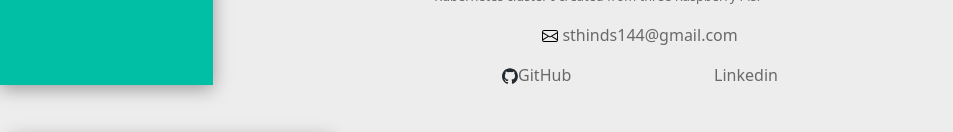
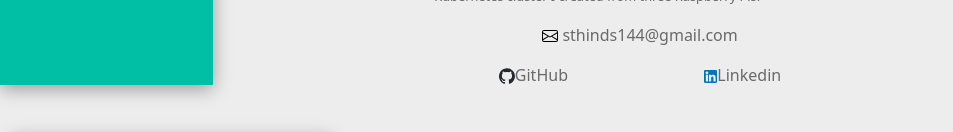
Before and after one commit to sth144/sthinds.io, a React (Create React App) app in the folder client/: page /article in a window 1280 px wide. Shown: the part 715-847 px from the top of the page, without its empty margins (0-953 px from the left). Built offline with nearby package versions, Linux system fonts and the light colour scheme; no server answers.

Commit message:
Dark-charcoal

```diff
--- a/client/src/styles/colors.scss
+++ b/client/src/styles/colors.scss
@@ -13,5 +13,5 @@
 	--scheme-mid-gray:      #cdcdcd; // gray
 	--scheme-dark-gray:	    #9c9c9c; // dark gray
 	--scheme-charcoal:	    #696969; // charcoal
-	--scheme-dark-charcoal: #474747; // charcoal
+	--scheme-dark-charcoal: #302f2f; // charcoal
 }
--- a/client/src/views/main/footer/footer.component.tsx
+++ b/client/src/views/main/footer/footer.component.tsx
@@ -1,4 +1,5 @@
 import React, { Component } from "react";
+import linkedinIcon from "assets/linkedin-svgrepo-com.svg";
 import "./footer.component.scss";
 import logo from "assets/logo.svg";
 import emailIcon from "assets/email-icon.svg";
@@ -41,6 +42,10 @@ class FooterComponent extends Component {
             <a href="https://github.com/sth144">GitHub</a>
           </div>
           <div>
+            <img
+              style={{ height: "13px", width: "13px" }}
+              src={linkedinIcon}
+            ></img>
             <a href="https://www.linkedin.com/in/sean-hinds-67259ab2/">
               Linkedin
             </a>
```
Also changed, not shown: client/src/assets/linkedin-svgrepo-com.svg (added), 1 other file (tests, documents, lock files or other folders).
